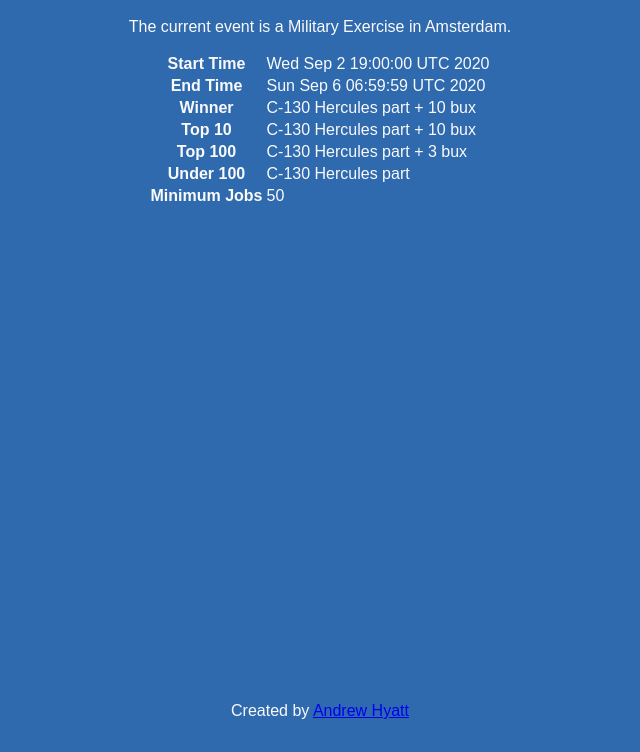
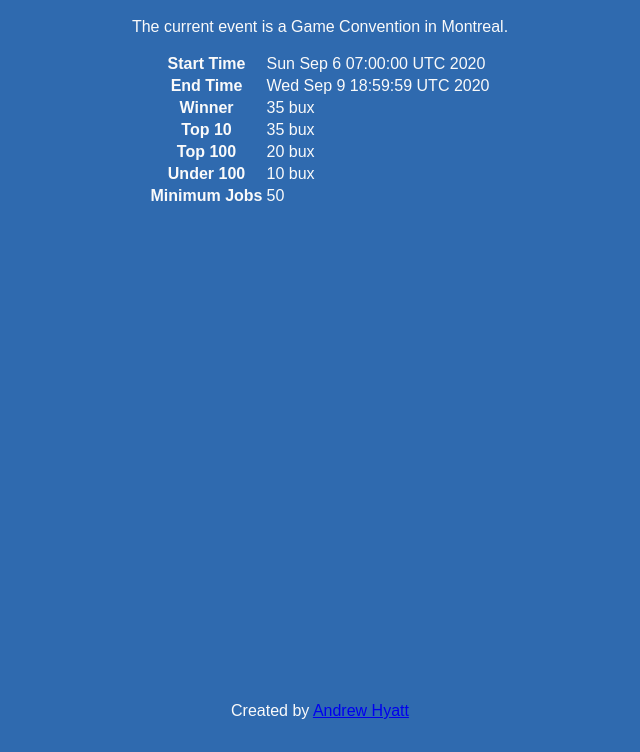
Before and after one commit to ahyattdev/ppevent.andrewhyatt.us, a plain HTML site: page docs/index.html in a window 1280 px wide. Shown: the part 48-800 px from the top of the page, without its empty margins (320-960 px from the left). Drawn offline with Linux system fonts and the light colour scheme.

Commit message:
Event changed

```diff
--- a/docs/index.html
+++ b/docs/index.html
@@ -7,31 +7,31 @@
 <h1 class="center">Pocket Planes Global Event</h1>
 <div>
 <p class="center">The current event is a
-Military Exercise in Amsterdam.</p>
+Game Convention in Montreal.</p>
 <table class="center">
 <tr>
 <th>Start Time</th>
-<td>Wed Sep  2 19:00:00 UTC 2020</td>
+<td>Sun Sep  6 07:00:00 UTC 2020</td>
 </tr>
 <tr>
 <th>End Time</th>
-<td>Sun Sep  6 06:59:59 UTC 2020</td>
+<td>Wed Sep  9 18:59:59 UTC 2020</td>
 </tr>
 <tr>
 <th>Winner</th>
-<td>C-130 Hercules part + 10 bux</td>
+<td>35 bux</td>
 </tr>
 <tr>
 <th>Top 10</th>
-<td>C-130 Hercules part + 10 bux</td>
+<td>35 bux</td>
 </tr>
 <tr>
 <th>Top 100</th>
-<td>C-130 Hercules part + 3 bux</td>
+<td>20 bux</td>
 </tr>
 <tr>
 <th>Under 100</th>
-<td>C-130 Hercules part</td>
+<td>10 bux</td>
 </tr>
 <tr>
 <th>Minimum Jobs</th>
```
